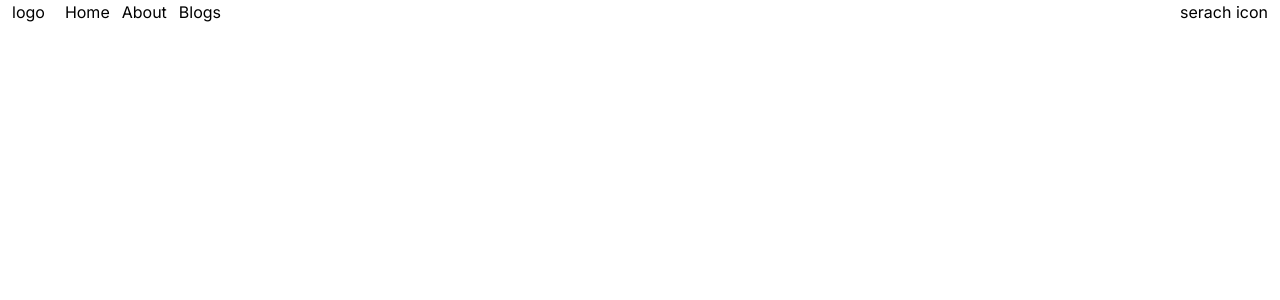
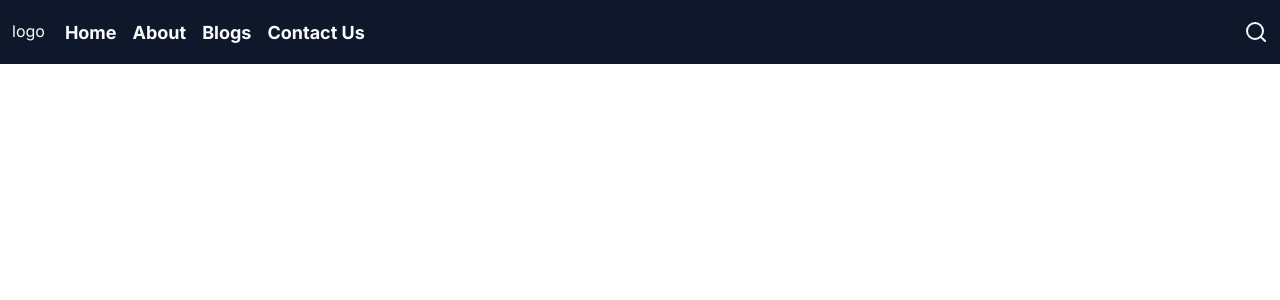
Before and after one commit to anwarjunaidkm/modern-portfolio, a Next.js app: page / in a window 1280 px wide. Shown: the top 300 px of the page. Built offline with nearby package versions, Linux system fonts and the light colour scheme.

Commit message:
header push

```diff
--- a/src/Components/Container/Container.tsx
+++ b/src/Components/Container/Container.tsx
@@ -2,5 +2,5 @@ export interface ContainerProps {
   children: React.ReactNode;
 }
 export function Container({ children }: ContainerProps) {
-  return <div className="mx-auto px-3 max-w-[1300px]">{children}</div>;
+  return <div className="mx-auto px-3 max-w-[1300px] bg-primary">{children}</div>;
 }
--- a/src/Components/Navbar/Navbar.tsx
+++ b/src/Components/Navbar/Navbar.tsx
@@ -15,7 +15,7 @@ const Navbar = ({ label, url }: NavbarProps) => {
       <div className="">
         <ul className="ul-item m-0 p-0">
           <Link className="" href={url}>
-            <li key={url} className="navbar-item">
+            <li key={url} className="navbar-item hover:text-[#94a3b8]">
               {label}
             </li>
           </Link>
--- a/src/Containers/HomePage/HeaderContainer/HeaderContainer.tsx
+++ b/src/Containers/HomePage/HeaderContainer/HeaderContainer.tsx
@@ -2,22 +2,24 @@ import React from "react";
 import { navData } from "../../../data/navData";
 import Navbar from "@/Components/Navbar/Navbar";
 import { Container } from "@/Components/Container/Container";
+import { FiSearch } from "react-icons/fi";
 
 function HeaderContainer() {
   return (
     <Container>
-      <nav className=" flex justify-between">
+      <nav className=" flex justify-between bg-primary text-secondary h-16 items-center">
         <div className=" flex gap-5 ">
           <h1>logo</h1>
 
-          <div className=" flex gap-3">
+          <div className=" flex gap-4 text-2xl font-bold ">
             {navData.map((item, index) => (
               <Navbar key={index} label={item.label} url={item.url} />
             ))}
           </div>
         </div>
         <div>
-          <h1>serach icon</h1>
+        <FiSearch className="w-6 h-6"/>
+
         </div>
       </nav>
     </Container>
--- a/src/data/navData.js
+++ b/src/data/navData.js
@@ -11,4 +11,9 @@ export const navData = [
     label: "Blogs",
     url: "/blogs",
   },
+  {
+    label: "Contact Us",
+    url:"/contact"
+  },
+
 ];
--- a/tailwind.config.ts
+++ b/tailwind.config.ts
@@ -10,28 +10,28 @@ const config: Config = {
   theme: {
     extend: {
       colors: {
-        primary: "#8432ab",
-        secondary: "#ff4d0d",
+        primary: "#0f172a",
+        secondary: "#f8fafc",
         base: "#464646",
       },
       textColor: {
-        base: "#464646",
-        primary: "#8432ab",
-        secondary: "#ff4d0d",
+        base: "#94a3b8",
+        primary: "#0f172a",
+        secondary: "#f8fafc",
       },
       backgroundColor: {
         base: "#ffffff",
-        primary: "#8432ab",
-        secondary: "#ff4d0d",
+        primary: "#0f172a",
+        secondary: "#f8fafc",
       },
       borderColor: {
         primary: "#8432ab",
-        secondary: "#ff4d0d",
+        secondary: "#f8fafc",
       },
       fill: {
         base: "#ffffff",
-        primary: "#8432ab",
-        secondary: "#ff4d0d",
+        primary: "#0f172a",
+        secondary: "#f8fafc",
       },
       fontSize: {
         xxs: "0.625rem", //10px
```
Also changed, not shown: package.json (+5 -4 lines), 1 other file (tests, documents, lock files or other folders).
